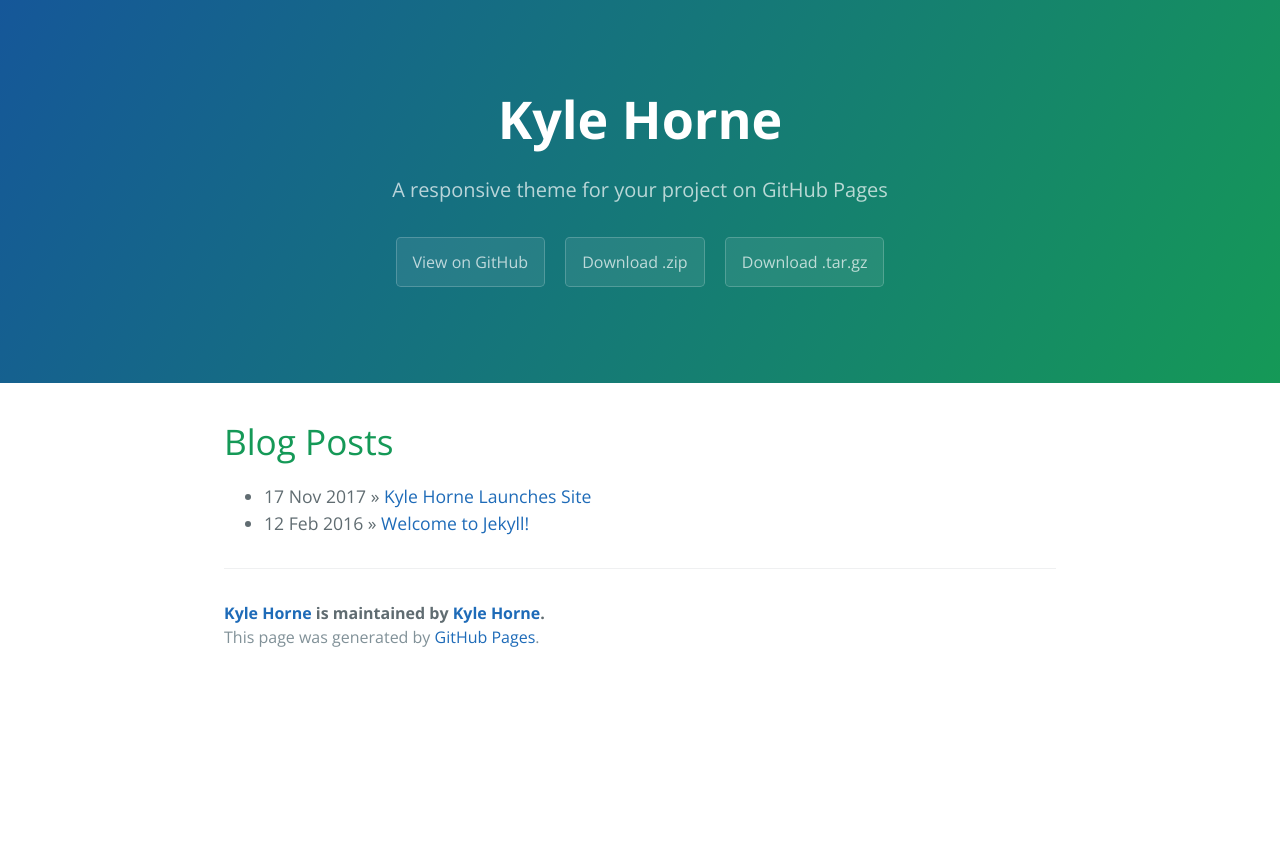
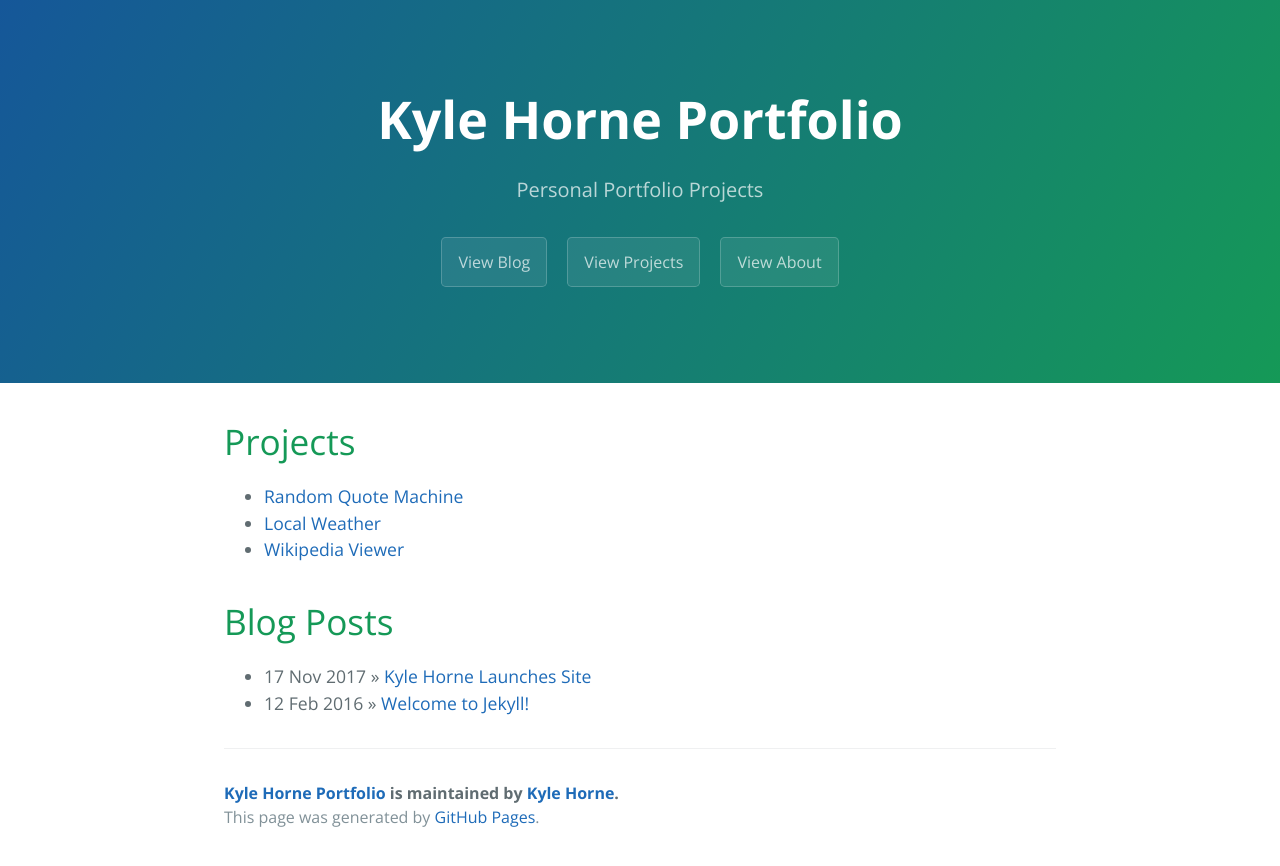
Before and after one commit to kyle-horne/kyle-horne.github.io, a Jekyll site: the page built from index.html, in a window 1280 px wide. Shown: the top 866 px of the page. Built offline with Jekyll 4.4.1, drawn with Linux system fonts in a browser that asks for light colours; the list of posts is cut into pages by our own code.

Commit message:
Add projects

```diff
--- a/_config.yml
+++ b/_config.yml
@@ -1,7 +1,7 @@
 # Setup
-title:        Kyle Horne
-tagline:      A responsive theme for your project on GitHub Pages
-baseurl:      https://kyle-horne.github.io/
+title:        Kyle Horne Portfolio
+tagline:      Personal Portfolio Projects
+baseurl:      https://kyle-horne.github.io
 paginate:     1
 
 # About/contact
--- a/_includes/page-header.html
+++ b/_includes/page-header.html
@@ -1,7 +1,7 @@
 <section class="page-header">
   <h1 class="project-name">{{ site.title }}</h1>
   <h2 class="project-tagline">{{ site.tagline }}</h2>
-  <a href="#" class="btn">View on GitHub</a>
-  <a href="#" class="btn">Download .zip</a>
-  <a href="#" class="btn">Download .tar.gz</a>
+  <a href="/blog" class="btn">View Blog</a>
+  <a href="/projects" class="btn">View Projects</a>
+  <a href="/about" class="btn">View About</a>
 </section>
--- a/index.html
+++ b/index.html
@@ -4,6 +4,12 @@
 ---
 
 <div id="home">
+  <h1>Projects</h1>
+  <ul>
+    <li><a href="/random-quote-machine" target="_blank">Random Quote Machine</a></li>
+    <li><a href="/local-weather" target="_blank">Local Weather</a></li>
+    <li><a href="/wikipedia-viewer" target="_blank">Wikipedia Viewer</a></li>
+  </ul>
   <h1>Blog Posts</h1>
   <ul class="posts">
     {% for post in site.posts %}
```
